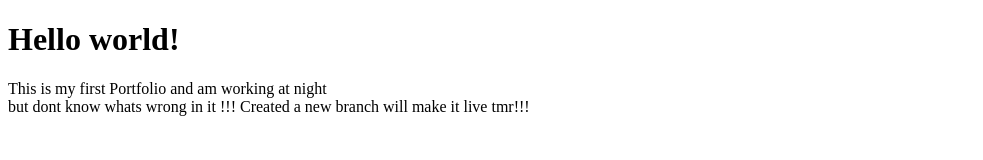
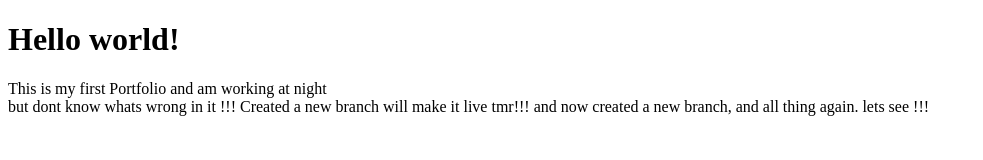
Before and after one commit to sagarpanwar1/portfolio, a plain HTML site: page index.html in a window 1280 px wide. Shown: the whole page, without its empty margins (0-983 px from the left). Drawn offline with Linux system fonts and the light colour scheme.

Commit message:
newB updates

```diff
--- a/index.html
+++ b/index.html
@@ -13,6 +13,8 @@
 
     Created a new branch will make it live tmr!!!
 
+    and now created a new branch, and all thing again. lets see !!!
+
 
     </p>
 </body>
```
